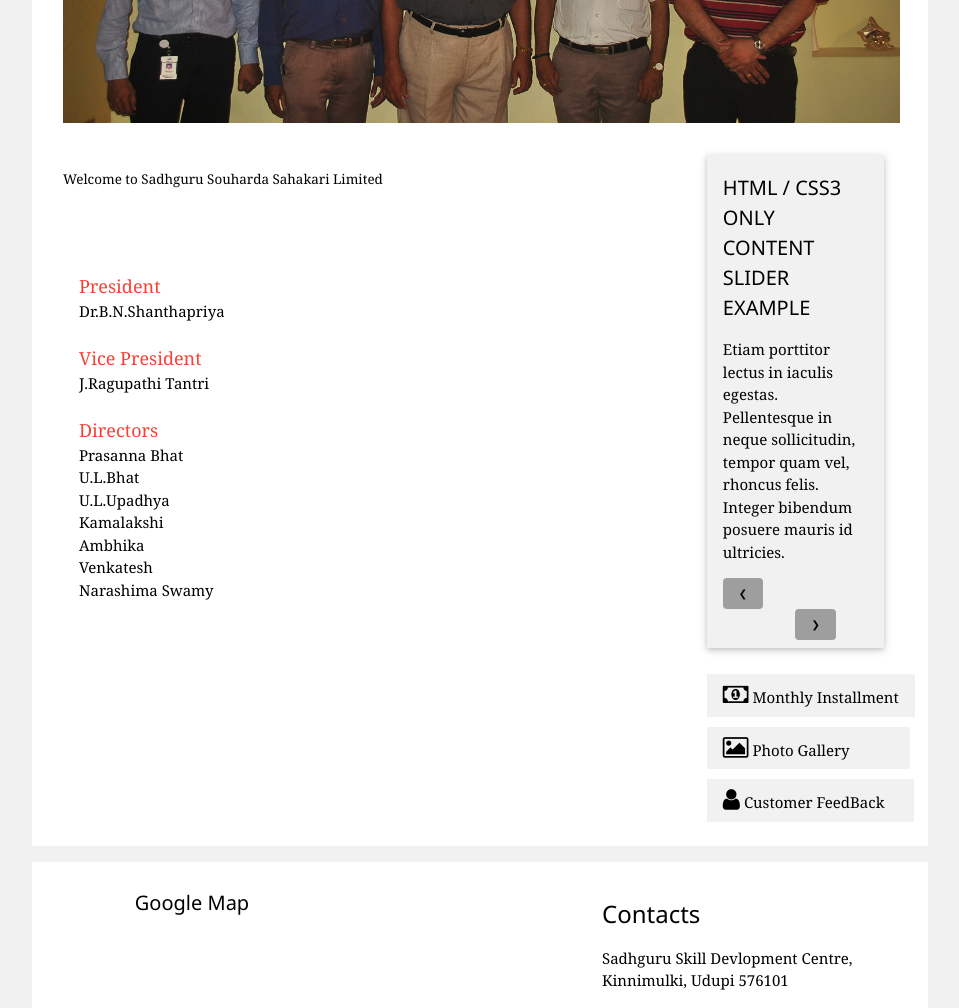
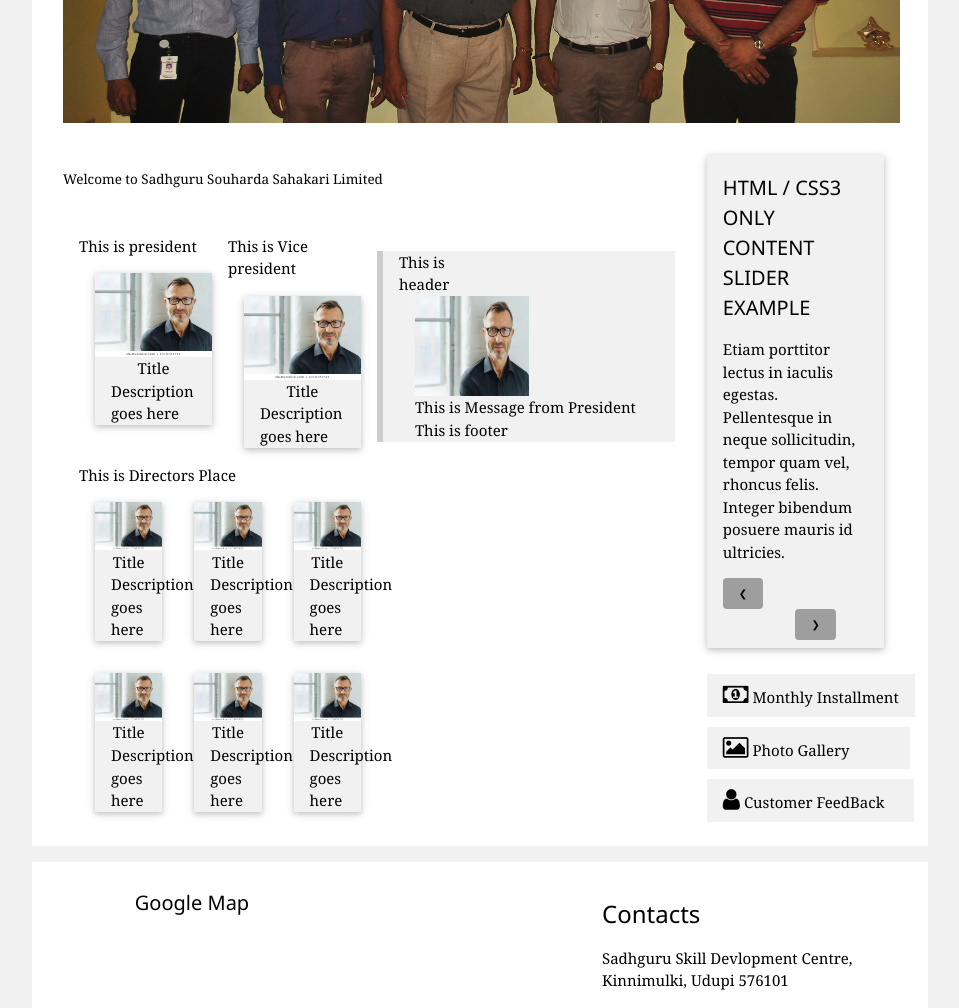
Before and after one commit to navaneeth-algorithm/Sadguru-GST-Center, a PHP site: page /index.php?page=board in a window 1280 px wide. Shown: the part 685-1693 px from the top of the page, without its empty margins (178-1137 px from the left). Run offline with PHP 8.4, Linux system fonts and the light colour scheme; data comes from the database, SQL or seed files in the repository; data that the repository does not hold is empty; grey boxes are pictures that could not be loaded.

Commit message:
Sadhguru Card

```diff
--- a/about.php
+++ b/about.php
@@ -19,6 +19,8 @@
         </div>
         <span class="w3-margin"></span>
         <?php }} ?>
+
+      <!-- Here Goes MileStone Graph -->
       <div class="w3-row">
       <?php include("include/Graph.php");   ?>
       </div>
--- a/board.php
+++ b/board.php
@@ -1,30 +1,69 @@
-<div class="w3-margin" >
-          <?php
-          include("dbConnect.php");
-          $query="SELECT * FROM `designation`";
-          $suc= mysqli_query($conn, $query) or die(mysqli_error($conn));
-          if(mysqli_num_rows($suc))
-          {
-            // $row=mysqli_fetch_assoc($suc);
-            while($row = mysqli_fetch_assoc($suc)) {
+<div class="w3-container">
 
-          ?>
-              <span class="w3-margin"></span>
-              <div  class="w3-row w3-large w3-text-red"><?php echo $row['Name']; ?><!--Designation of Board of#bbf2e8;  directors--></div>
+<div>
+    <div class="w3-col s6">
+
+        <!-- Here Goes 2 Profile -->
+        <div class="w3-row">
+            <div class="w3-col s6">
+              <span class="w3-center">This is president</span>
+              <?php include('include/cardDisplay.php'); ?>
+            </div>
+            <div class="w3-col s6">
+              <span class="w3-center">This is Vice president</span>
+              <?php include('include/cardDisplay.php'); ?>
+            </div>
+        </div>
+        <span class="w3-row">This is Directors Place</span>
+        <div class="w3-row">
+            <div class="w3-col s4">
+
+                <?php include('include/cardDisplay.php'); ?>
+            </div>
+            <div class="w3-col s4">
+
+                <?php include('include/cardDisplay.php'); ?>
+            </div>
+            <div class="w3-col s4">
+
+                <?php include('include/cardDisplay.php'); ?>
+            </div>
+        </div>
+        <div class="w3-row">
+            <div class="w3-col s4">
+
+                <?php include('include/cardDisplay.php'); ?>
+            </div>
+            <div class="w3-col s4">
+
+                <?php include('include/cardDisplay.php'); ?>
+            </div>
+            <div class="w3-col s4">
+
+                <?php include('include/cardDisplay.php'); ?>
+            </div>
+        </div>
 
 
-              <?php
-                        $id=$row['id'];
-                        $innerquery="SELECT * FROM `boarddirector` WHERE Designation=$id";
-                        $suc1= mysqli_query($conn, $innerquery) or die(mysqli_error($dbcon));
-                        while($row1 = mysqli_fetch_assoc($suc1)) {
+    </div>
 
+    <div class="w3-col s6">
+          <div class="w3-row w3-light-gray w3-panel w3-leftbar w3-sand">
+                <div class="w3-col s4">
+                    This is header
+                </div>
+                <div class="w3-container">
+                  <img src="images/President.jpg" width="70" height="100" style="width:50%" />
+                </div>
+                <div class="w3-container">
+                    This is Message from President
+                </div>
+                <div class="w3-container">
+                      This is footer
+                </div>
+          </div>
+    </div>
 
-                      ?>
-              <div class="w3-row"><?php echo $row1['Name']; ?><!--Name of Board of directors--></div>
-              <?php
-                        }}} ?>
+</div>
 
-
-      <!-- Here Goes MileStone Graph -->
 </div>
--- /dev/null
+++ b/include/cardDisplay.php
@@ -0,0 +1,10 @@
+
+<div class="w3-card w3-light-grey w3-margin">
+        <img src="images/President.png" height="50" width="50" style="width:100%;height:100%">
+    <div class="w3-container w3-center">
+        Title
+    </div>
+    <div class="w3-container">
+            Description goes here
+    </div>
+</div>
```
Also changed, not shown: images/President.jpg (added), images/President.png (added).
